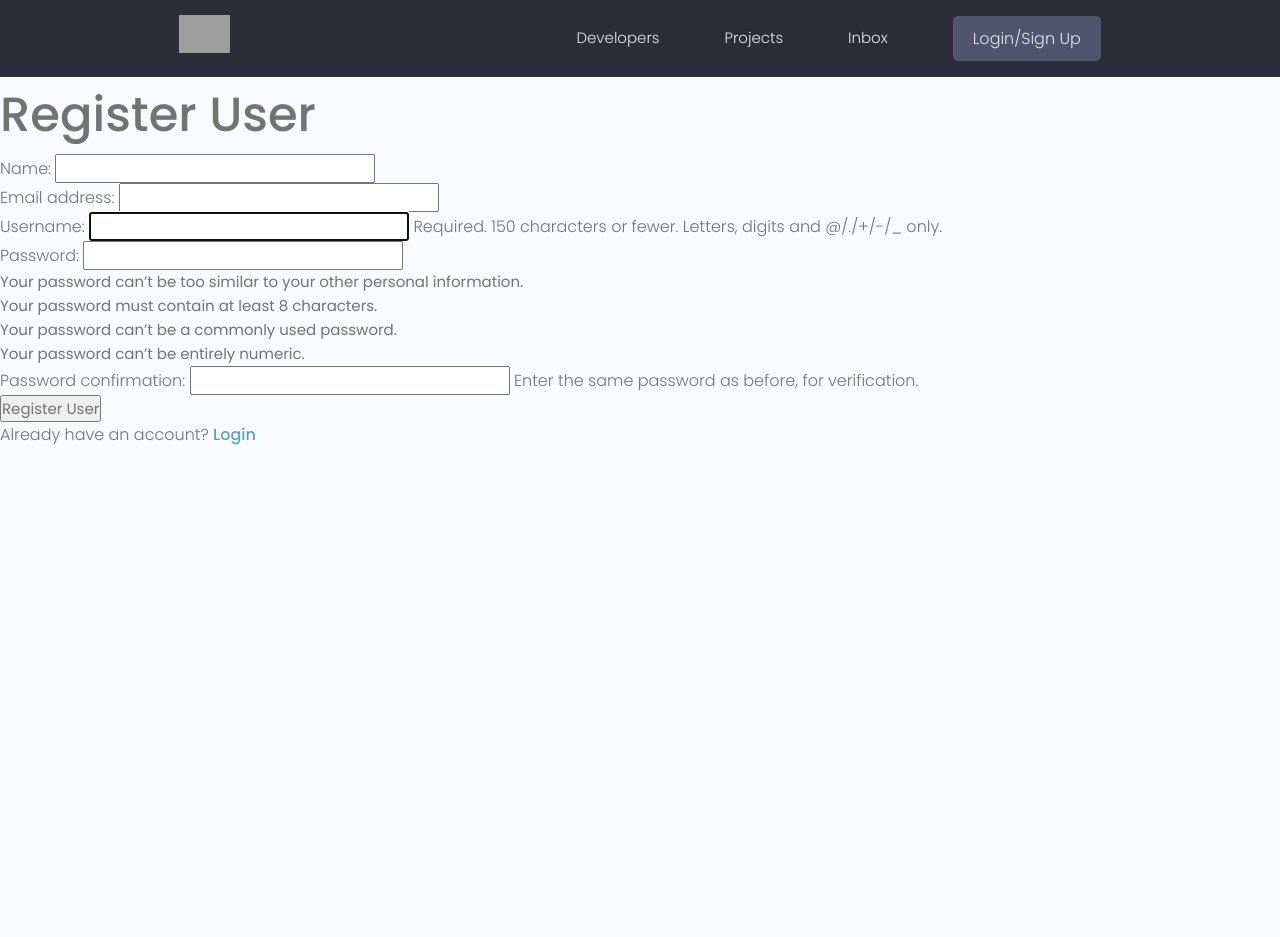
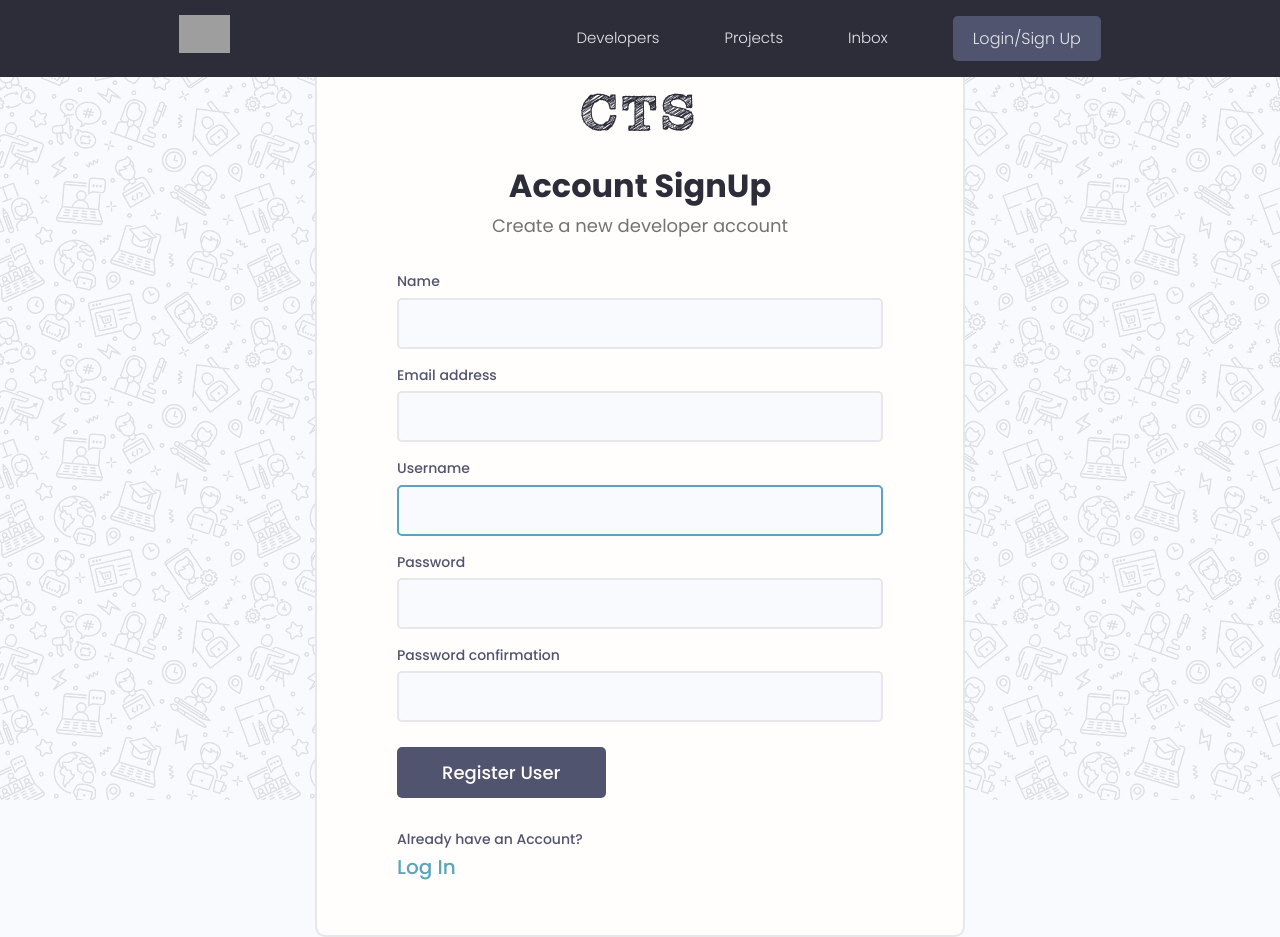
Before and after one commit to harshy250/CT-Solutions, a Django app: page /register/ in a window 1280 px wide. Before the commit the page ends 800 px from the top, so only its background shows below. Run offline with Django 3.2, Linux system fonts and the light colour scheme; some libraries are stand-ins or nearby versions; grey boxes are pictures that could not be loaded.

Commit message:
Styling login and register page

```diff
--- a/static/uikit/styles/modules/_form.css
+++ b/static/uikit/styles/modules/_form.css
@@ -40,6 +40,7 @@ input.input[type='text'],
 input.input[type='email'],
 input.input[type='password'],
 input.input[type='number'],
+select.input,
 textarea.input {
   min-width: 24rem;
   width: 100%;
--- a/templates/main.html
+++ b/templates/main.html
@@ -1,4 +1,4 @@
-<!DOCTYPE html>
+{% comment %} <!DOCTYPE html>
 {% load static %}
 <html lang="en">
 <head>
@@ -20,14 +20,84 @@
 <body>
       {% include 'navbar.html' %}
 
-      {% if messages %}
+      {% comment %} {% if messages %}
         <ul class="messages">
             {% for message in messages %}
             <li{% if message.tags %} class="{{ message.tags }}"{% endif %}>{{ message }}</li>
             {% endfor %}
         </ul>
+      {% endif %} {% endcomment %} {% comment %}
+
+      {% if messages %}
+
+      {% for message in messages %}
+
+        <div class="alert  alert--{{message.tags}}">
+        <p class="alert__message">{{message}}</p>
+        <button class="alert__close">x</button>
+
+        </div>
+      {% endfor %}
+
       {% endif %}
 
     {% block content %} {% endblock content %}
 </body>
+<script src="{% static 'uikit/app.js' %}"></script>
+</html> {% endcomment %}
+
+<!DOCTYPE html>
+{% load static %}
+<html>
+
+<head>
+    <meta charset="UTF-8" />
+    <meta http-equiv="X-UA-Compatible" content="IE=edge" />
+    <meta name="viewport" content="width=device-width, initial-scale=1.0" />
+
+    <!-- Favicon -->
+    <link rel="shortcut icon" href="images/favicon.ico" type="image/x-icon" />
+    <!-- Icon - IconMonster -->
+    <link rel="stylesheet" href="https://cdn.iconmonstr.com/1.3.0/css/iconmonstr-iconic-font.min.css" />
+    <!-- Mumble UI -->
+    <link rel="stylesheet" href="{% static 'uikit/styles/uikit.css' %}" />
+    <!-- Dev Search UI -->
+    <link rel="stylesheet" href="{% static 'styles/app.css' %}" />
+
+    <title>CTS - Connect with Developers!</title>
+
+</head>
+
+<body>
+    {% include 'navbar.html' %}
+
+
+    <!-- {% if messages %}
+    <ul class="messages">
+        {% for message in messages %}
+        <li{% if message.tags %} class="{{ message.tags }}" {% endif %}>{{ message }}</li>
+            {% endfor %}
+    </ul>
+    {% endif %} -->
+
+    {% if messages %}
+
+    {% for message in messages %}
+    <div class="alert  alert--{{message.tags}}">
+        <p class="alert__message">{{message}}</p>
+        <button class="alert__close">x</button>
+    </div>
+
+    {% endfor %}
+
+    {% endif %}
+
+
+    {% block content %}
+
+    {% endblock content %}
+</body>
+<script src="{% static 'uikit/app.js' %}"></script>
+{% comment %} <script src="{% static 'js/main.js' %}"></script> {% endcomment %}
+
 </html>
--- a/users/forms.py
+++ b/users/forms.py
@@ -9,3 +9,9 @@ class CustomUserCreationForm(UserCreationForm):
         labels = {
             'first_name':'Name',
         }
+
+    def __init__(self, *args, **kwargs):
+        super(CustomUserCreationForm, self).__init__(*args, **kwargs)
+
+        for name, field in self.fields.items():
+            field.widget.attrs.update({'class': 'input'})
--- a/users/templates/users/login_register.html
+++ b/users/templates/users/login_register.html
@@ -1,26 +1,111 @@
 {% extends 'main.html' %}
+{% load static %}
 
 {% block content %}
 
 {% if page == 'register' %}
-<h1>Register User</h1>
 
-<form action="{% url 'register' %}" method="POST">
-    {% csrf_token %}
+<div class="auth">
+        <div class="card">
+            <div class="auth__header text-center">
+            <a href="/">
+                <img src="{% static 'images/icon.svg' %}" alt="icon" />
+            </a>
+            <h3>Account SignUp</h3>
+            <p>Create a new developer account</p>
+            </div>
 
-    {{form.as_p}}
-    <input type="submit" value="Register User" />
-</form>
+            <form action="{% url 'register' %}" method="POST" class="form auth__form">
 
-<p>Already have an account? <a href="{% url 'login' %}">Login</a></p>
+            {% csrf_token %}
+
+            {% for field in form %}
+
+                <div class="form__field">
+                <label for="formInput#text">{{field.label}}</label>
+                {{field}}
+
+{% comment %}
+                {% if field.help_text %}
+                    <small>{{field.help_text}}</small>
+                {% endif %} {% endcomment %}
+
+                {% for error in field.errors %}
+                    <p style="color: red;">{{error}}</p>
+                {% endfor %}
+
+            </div>
+
+
+            {% endfor %}
+
+
+
+            <div class="auth__actions">
+                <input class="btn btn--sub btn--lg" type="submit" value="Register User" />
+            </div>
+            </form>
+            <div class="auth__alternative">
+            <p>Already have an Account?</p>
+            <a href="{% url 'login' %}">Log In</a>
+            </div>
+
+        </div>
+        </div>
+
+
+
 {% else %}
-<form action="{% url 'login' %}" method="POST">
-    {% csrf_token %}
-    <input type="text" name="username" placeholder="Username" />
-    <input type="password" name="password" placeholder="Password" />
-    <input type="submit" value="Login" />
-    <p>Don't have an account? <a href="{% url 'register' %}">Sign Up</a></p>
-</form>
+
+<div class="auth">
+        <div class="card">
+            <div class="auth__header text-center">
+            <a href="/">
+                <img src="{% static 'images/icon.svg' %}" alt="icon" />
+            </a>
+            <h3>Account Login</h3>
+            <p>Hello Developer, Welcome Back!</p>
+            </div>
+
+            <form action="{% url 'login' %}" method="POST" class="form auth__form">
+            {% csrf_token %}
+            <!-- Input:Username -->
+            <div class="form__field">
+
+                <label for="formInput#text">Username: </label>
+                <input
+                class="input input--text"
+                id="formInput#text"
+                type="text"
+                name="username"
+                placeholder="Enter your username..."
+                />
+            </div>
+
+            <!-- Input:Password -->
+            <div class="form__field">
+                <label for="formInput#password">Password: </label>
+                <input
+                class="input input--password"
+                id="formInput#passowrd"
+                type="password"
+                name="password"
+                placeholder="••••••••"
+                />
+            </div>
+            <div class="auth__actions">
+                <input class="btn btn--sub btn--lg" type="submit" value="Log In" />
+                <a href="forgetpassword.html">Forget Password?</a>
+            </div>
+        </form>
+        <div class="auth__alternative">
+          <p>Don’t have an Account?</p>
+          <a href="{% url 'register' %}">Sign Up</a>
+        </div>
+      </div>
+    </div>
+
 {% endif %}
 
+
 {% endblock content %}
--- a/users/views.py
+++ b/users/views.py
@@ -16,11 +16,11 @@ def loginUser(request):
     if request.method == 'POST':
         username = request.POST['username']
         password = request.POST['password']
-        print(username, password)
+        # print(username, password)
         try:
             user = User.objects.get(username = username)
         except:
-            messages.error(request, "Username doesnot exists")
+            messages.error(request, "Username doesnot exist!")
 
         user = authenticate(request, username=username, password=password)
 
@@ -28,14 +28,14 @@ def loginUser(request):
             login(request, user)
             return redirect('profiles')
         else:
-            messages.error(request, 'Username OR password is incorrect')
+            messages.error(request, 'Username OR password is incorrect!')
 
 
     return render(request, 'users/login_register.html', {'page':page})
 
 def logoutUser(request):
     logout(request)
-    messages.error(request, 'Logged out Successfully')
+    messages.info(request, 'User successfully logged out!')
     return redirect('login')
 
 def registerUser(request):
```
Also changed, not shown: other parts of static/uikit/styles/modules/_form.css (+2 -1 lines), static/uikit/app.js (+10 -0 lines), users/templates/users/account.html (added, +201 -0 lines), db.sqlite3, static/images/icon.svg (added), static/images/pattern.jpg (added).
